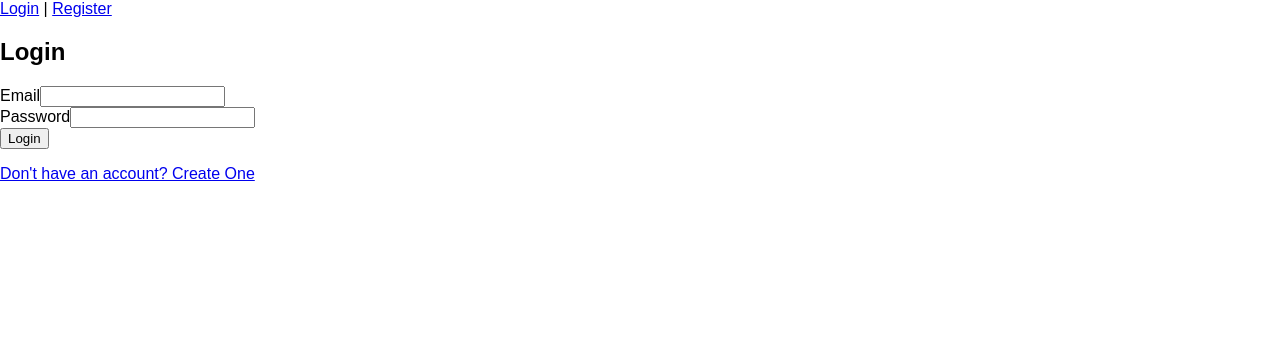
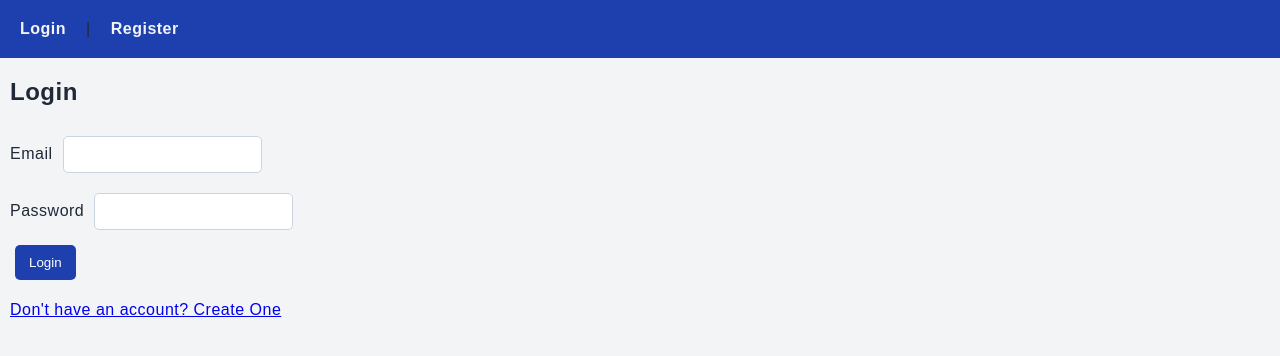
Before and after one commit to snsbhargav/titantrade-platform, a React app in the folder frontend/: page /login in a window 1280 px wide. Shown: the top 356 px of the page. Built offline with nearby package versions, Linux system fonts and the light colour scheme; the HTML template or start-up script is replaced by a standard one.

Commit message:
Add basic CSS

```diff
--- a/frontend/src/App.css
+++ b/frontend/src/App.css
@@ -0,0 +1,96 @@
+
+body {
+    background-color: #F3F4F6;
+    color: #1F2937;
+    letter-spacing: 0.5px;
+}
+.body-content{
+    margin: 10px;
+}
+/* NavBar */
+nav {
+    display: flex;
+    background-color: #1E40AF;
+    align-items: center;
+}
+
+nav a{
+    color: #F3F4F6;
+    font-weight: 600;
+    text-decoration: none;
+    padding: 10px;
+    margin : 10px;
+}
+
+nav a:hover {
+    text-decoration: underline;
+}
+
+nav button{
+    margin-left: auto;
+    background-color: #DC2626;
+}
+nav button:hover{
+    background-color: #B91C1C;
+}
+
+/* Buttons */
+button {
+    background-color: #1E40AF;
+    color: white;
+    padding: 10px 14px;
+    margin : 5px;
+    border-radius: 5px;
+    border: none;
+}
+
+button:hover{
+    background-color: #3B82F6;
+    cursor: pointer;
+}
+
+button:disabled{
+    background-color: #9CA3AF;
+    cursor : not-allowed;
+}
+
+table {
+    min-width: 100%;
+    margin-top: 10px;
+    margin-bottom: 10px;
+    border-collapse: collapse;
+    border: 2px solid #D1D5DB;
+}
+
+th{
+    font-weight: 700;
+    background-color: aliceblue;
+}
+th, td{
+    padding : 5px;
+    border: 2px solid #D1D5DB;
+}
+
+input, select{
+    margin: 10px;
+    padding: 10px;
+    border: 1px solid #CBD5E1;
+    border-radius: 5px;
+}
+
+.page-header {
+    display: flex;
+    align-items: center;
+    justify-content: space-between;
+}
+
+.stock-search-box{
+    display: flex;
+    align-items: center;
+}
+
+.pagination, .pagination-tail{
+    display: flex;
+    align-items: center;
+    justify-content: center;
+}
--- a/frontend/src/pages/Dashboard.jsx
+++ b/frontend/src/pages/Dashboard.jsx
@@ -3,7 +3,7 @@ import { Link } from "react-router-dom";
 function Dashboard(){
 
     return (
-        <div>
+        <div className="body-content">
             <h1>Dashboard</h1>
             <h2>Welcome to Titan Trade</h2>
             <div>
--- a/frontend/src/pages/Login.jsx
+++ b/frontend/src/pages/Login.jsx
@@ -38,7 +38,7 @@ function Login(){
     };
 
     return (
-        <div>
+        <div className="body-content">
             <h2>Login</h2>
             <form onSubmit={handleSubmit}>
                 <div>
--- a/frontend/src/pages/Portfolio.jsx
+++ b/frontend/src/pages/Portfolio.jsx
@@ -56,7 +56,7 @@ function Portfolio(){
     }
 
     return (
-        <div>
+        <div className="body-content">
             {!portfolio && <p>Portfolio Loading ....</p>}
             {portfolio && (
             <>
@@ -64,19 +64,19 @@ function Portfolio(){
                 <table border="1">
                     <tbody>
                         <tr>
-                            <td>totalPortfolioValue</td>
+                            <th>totalPortfolioValue</th>
                             <td>{portfolio.totalPortfolioValue}</td>
                         </tr>
                         <tr>
-                            <td>totalInvestedValue</td>
+                            <th>totalInvestedValue</th>
                             <td>{portfolio.totalInvestedValue}</td>
                         </tr>
                         <tr>
-                            <td>totalUnrealizedProfitLoss</td>
-                            <td>{portfolio.totalUnrealizedProfitLoss}</td>
+                            <th>totalUnrealizedProfitLoss</th>
+                            <td>{portfolio.totalUnrealizedProfitLohs}</td>
                         </tr>
                         <tr>
-                            <td>totalUnrealizedProfitLossPercentage</td>
+                            <th>totalUnrealizedProfitLossPercentage</th>
                             <td>{portfolio.totalUnrealizedProfitLossPercentage}</td>
                         </tr>
                     </tbody>
@@ -86,17 +86,17 @@ function Portfolio(){
                 <table className="holdings" border="1">
                     <thead>
                         <tr>
-                            <td>Ticker</td>
-                            <td>Company Name</td>
-                            <td>Quantity</td>
-                            <td>Average Buy Price</td>
-                            <td>Current Price</td>
-                            <td>Market Value</td>
-                            <td>Invested Value</td>
-                            <td>Unrealised Profit Loss</td>
-                            <td>Unrealised Profit Loss Percentage</td>
-                            <td>Quantity</td>
-                            <td>Actions</td>
+                            <th>Ticker</th>
+                            <th>Company Name</th>
+                            <th>Quantity</th>
+                            <th>Average Buy Price</th>
+                            <th>Current Price</th>
+                            <th>Market Value</th>
+                            <th>Invested Value</th>
+                            <th>Unrealised Profit Loss</th>
+                            <th>Unrealised Profit Loss Percentage</th>
+                            <th>Quantity</th>
+                            <th>Actions</th>
                         </tr>
                     </thead>
                     <tbody>
--- a/frontend/src/pages/Register.jsx
+++ b/frontend/src/pages/Register.jsx
@@ -35,7 +35,7 @@ function Register(){
     };
 
     return (
-        <div>
+        <div className="body-content">
             <h1>Register</h1>
             <form onSubmit={handleSubmit}>
                 <div>
--- a/frontend/src/pages/Stocks.jsx
+++ b/frontend/src/pages/Stocks.jsx
@@ -74,8 +74,10 @@ function Stocks(){
 
 
     return (
-        <div>
+        <div className="body-content">
+            <div className="page-header">
                 <h1>Stocks</h1>
+                <div className="stock-search-box">
                     <input type="text" placeholder="Search" value={search} onChange={(event) => setSearch(event.target.value)} />
                     <button onClick={() => {
                         if(page===0){
@@ -83,6 +85,8 @@ function Stocks(){
                         }else
                             setPage(0);
                         }}>Search</button>
+                </div>
+            </div>
             {stockList.length===0 && <p>"No stocks found.</p>}
             {stockList.length>0 && (
             <>
@@ -122,9 +126,13 @@ function Stocks(){
                     </tbody>
 
                 </table>
+                <div className="pagination">
                     <button name="prev" onClick={handlePrev} disabled={page===0}>Prev</button>
                     <button name="next" onClick={handleNext} disabled={last}>Next</button>
-                <p>Page {page+1} of {totalPages}</p>
+                </div>
+                <div className="pagination-tail">
+                    <p >Page {page+1} of {totalPages}</p>
+                </div>
             </>
             )}
             {message && <p>{message}</p>}
--- a/frontend/src/pages/TradeHistory.jsx
+++ b/frontend/src/pages/TradeHistory.jsx
@@ -34,7 +34,7 @@ function TradeHistory(){
         setPage(0);
     }
     return (
-        <div>
+        <div className="body-content">
             {!tradesList && <p>Loading Trade History...</p>}
             {tradesList.length === 0 && <p>No trade history found</p>}
             {tradesList && tradesList.length != 0 &&
@@ -79,9 +79,13 @@ function TradeHistory(){
                         }
                     </tbody>
                 </table>
-                <button name="prev" disabled={page===0}  onClick={() => {if(page!=0) setPage(page-1)}}>Prev</button>
-                <button name="next" disabled={last} onClick={()=>{if(!last) setPage(page+1)}}>Next</button>
-                <p>page {page+1} of {totalPages}</p>
+                <div className="pagination">
+                    <button name="prev" disabled={page===0}  onClick={() => {if(page!=0) setPage(page-1)}}>Prev</button>
+                    <button name="next" disabled={last} onClick={()=>{if(!last) setPage(page+1)}}>Next</button>
+                </div>
+                <div className="pagination-tail">
+                    <p>page {page+1} of {totalPages}</p>
+                </div>
             </>
             }
             {message && <p>{message}</p>}
--- a/frontend/src/pages/Wallet.jsx
+++ b/frontend/src/pages/Wallet.jsx
@@ -78,7 +78,7 @@ function Wallet(){
     };
 
     return (
-        <div>
+        <div className="body-content">
             <h1>Wallet will appear here!!</h1>
             <p>Wallet Balance : {balance} {currency}</p>
             <div className="deposit">
```
Lines whose indentation alone changed are shown as unchanged.
